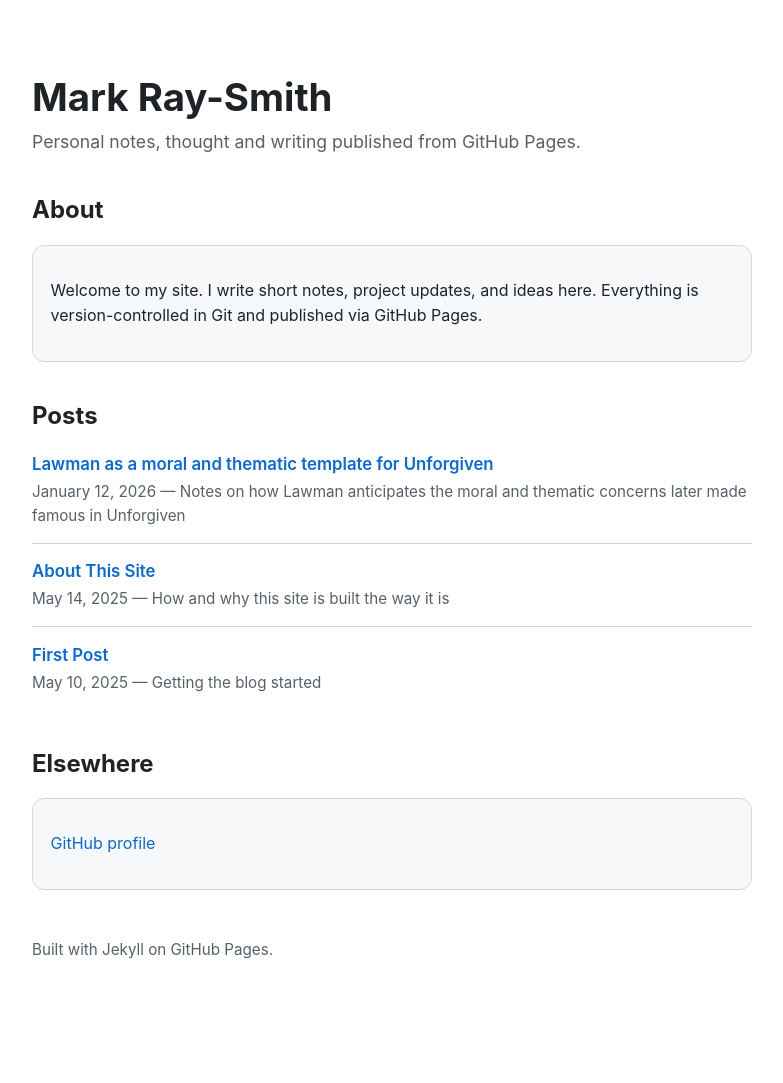
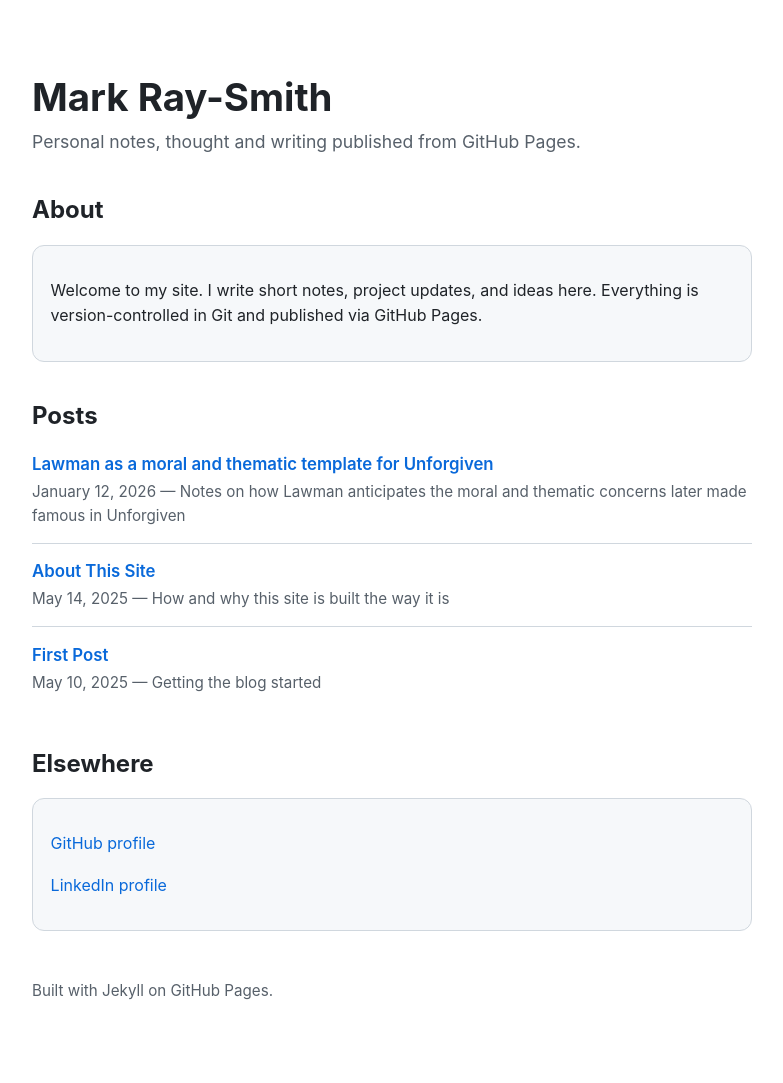
Before and after one commit to mraysmit/mraysmit.github.io, a Jekyll site: the page built from index.html, in a window 1280 px wide. Shown: the whole page, without its empty margins (248-1031 px from the left). Built offline with Jekyll 4.4.1, drawn with Linux system fonts in a browser that asks for light colours; before the commit the page ends 1041 px from its top, so only the background shows below that.

Commit message:
Add LinkedIn link to homepage

```diff
--- a/index.html
+++ b/index.html
@@ -37,6 +37,7 @@
   <h2>Elsewhere</h2>
   <div class="card">
     <p><a href="https://github.com/mraysmit">GitHub profile</a></p>
+    <p><a href="https://www.linkedin.com/in/mark-ray-smith-66901014/">LinkedIn profile</a></p>
   </div>
 </section>
 
```
